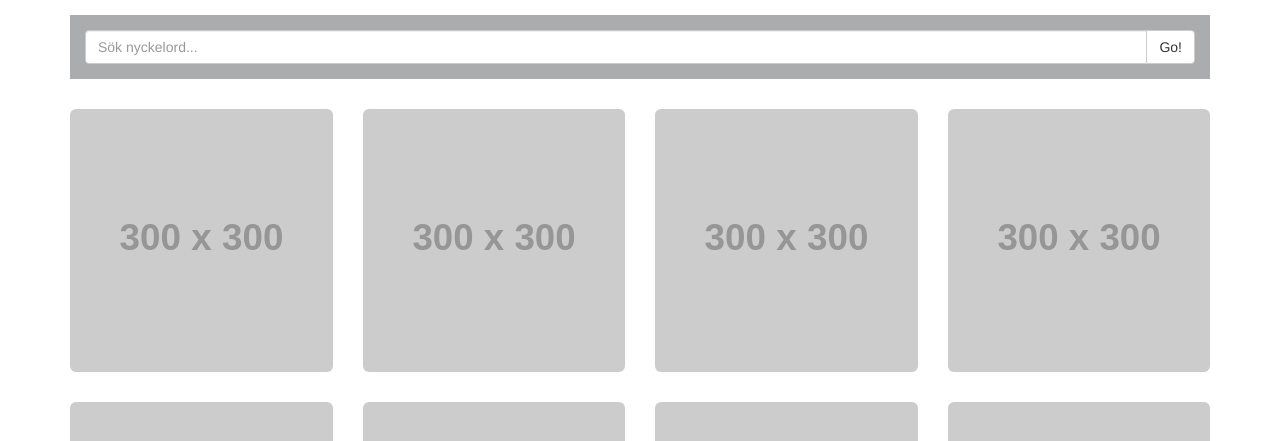
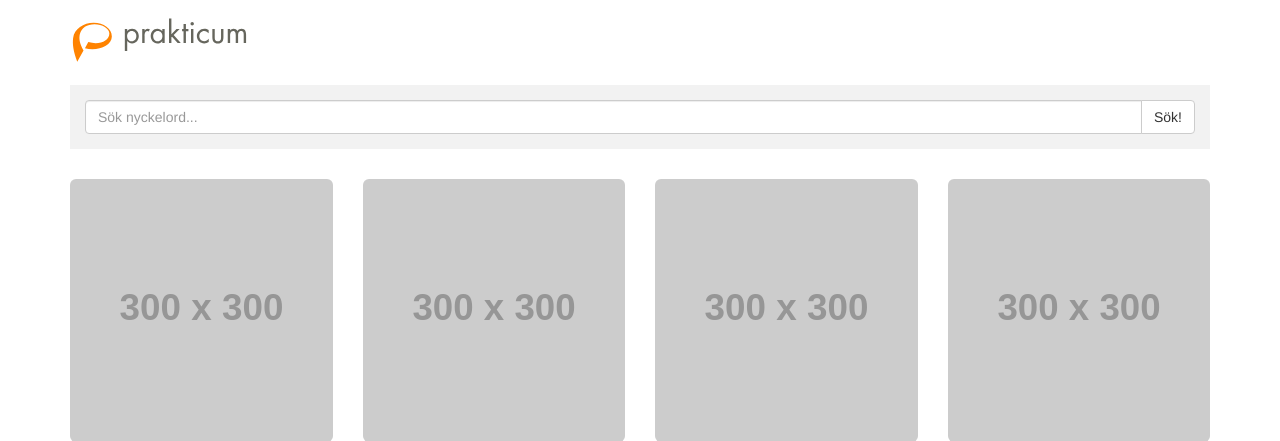
Before and after one commit to Miikaa/Bildbank, a PHP site: page / in a window 1280 px wide. Shown: the top 441 px of the page. Run offline with PHP 8.4, Linux system fonts and the light colour scheme; grey boxes labelled with a size stand in for pictures from a placeholder-image service; some libraries are stand-ins or nearby versions.

Commit message:
Added files via upload

```diff
--- a/css/styles.css
+++ b/css/styles.css
@@ -2,11 +2,16 @@ img {
 	max-width: 100%;
 
 }
+#logo {
+	height: 50px;
+	margin-bottom: -10px;
+}
+
 .col-sm-6, .col-md-12 {
 	padding: 15px;
 }
 
 .input-group {
 	padding:15px;
-	background-color: #aaacad;
+	background-color: #f2f2f2;
 }
--- a/index.html
+++ b/index.html
@@ -11,12 +11,21 @@
 
 			<!-- BILDERNA -->
 			<div class="container">
+
 			<header class="row">
+
+			<!-- LOGO -->
+			<div class="col-md-12 logo">
+				<a href="#">
+					<img id="logo" src="http://prakticum.fi/img/prakticum_logo.svg">
+				</a>
+			</div>
+			<!-- SÖK BAR -->
 				<div class="col-md-12 search_bar">
 					<div class="input-group">
 					  <input type="text" class="form-control" placeholder="Sök nyckelord...">
 				<span class="input-group-btn">
-					<button class="btn btn-default" type="button">Go!</button>
+					<button class="btn btn-default" type="button">Sök!</button>
 				</span>
 					</div><!-- /input-group -->
 				  </div><!-- /.col-lg-6 -->
```
